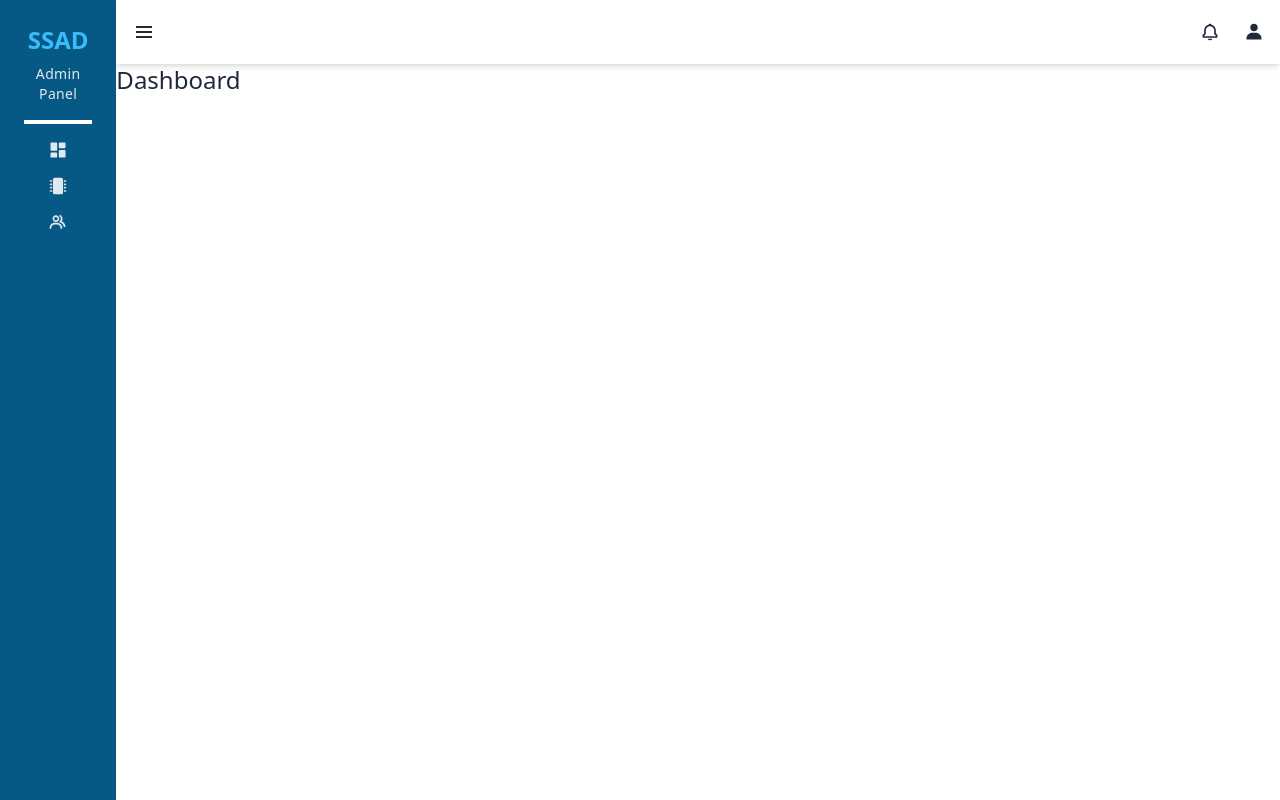
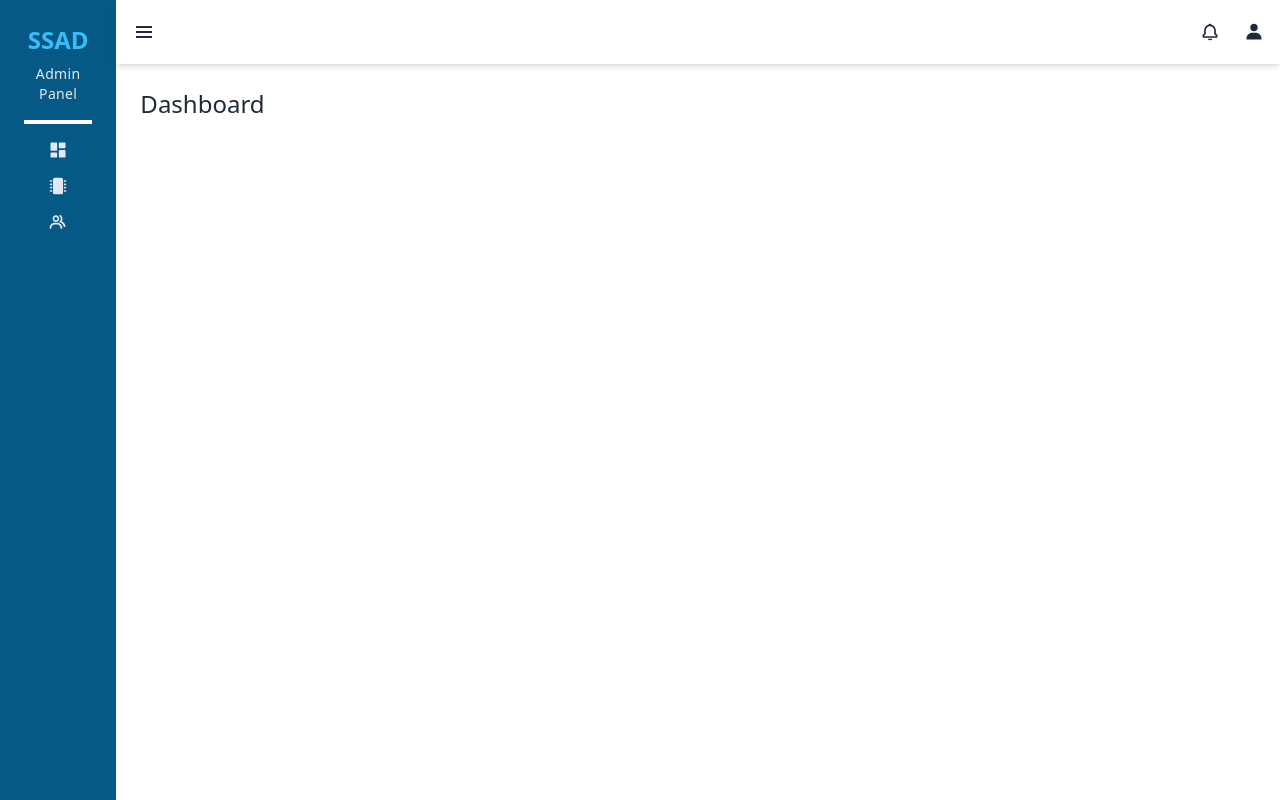
Before and after one commit to Andrewij21/SSAD, a React (Vite) app: page / in a window 1280 px wide. Built offline with nearby package versions, Linux system fonts and the light colour scheme.

Commit message:
refactor: set p and full screen

```diff
--- a/src/components/layouts/Layout.jsx
+++ b/src/components/layouts/Layout.jsx
@@ -26,7 +26,7 @@ const Layout = () => {
       </motion.div>
       <div className="w-screen min-h-screen">
         <Navbar action={menuHandler} />
-        <main>
+        <main className="p-6 h-[92vh]">
           <Outlet />
         </main>
       </div>
```
